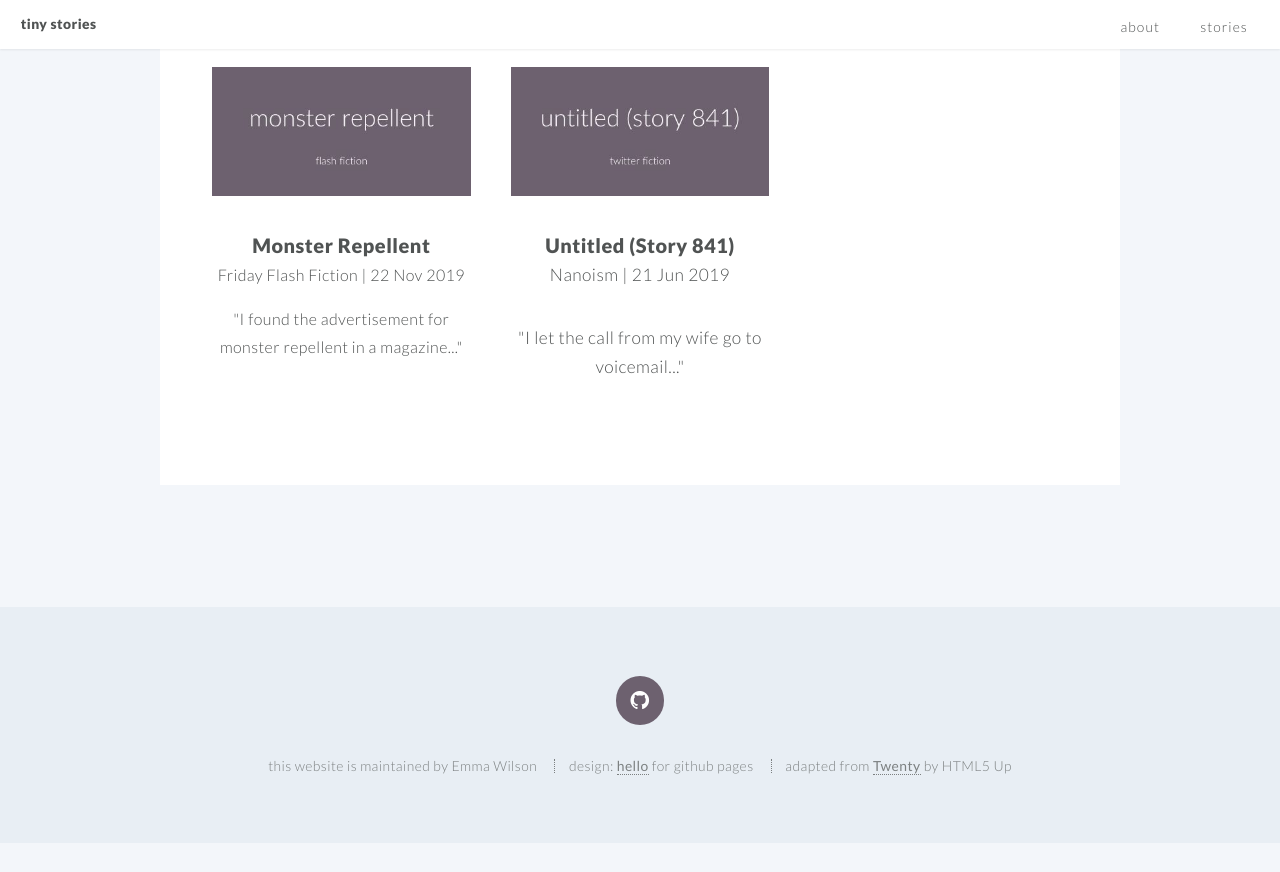
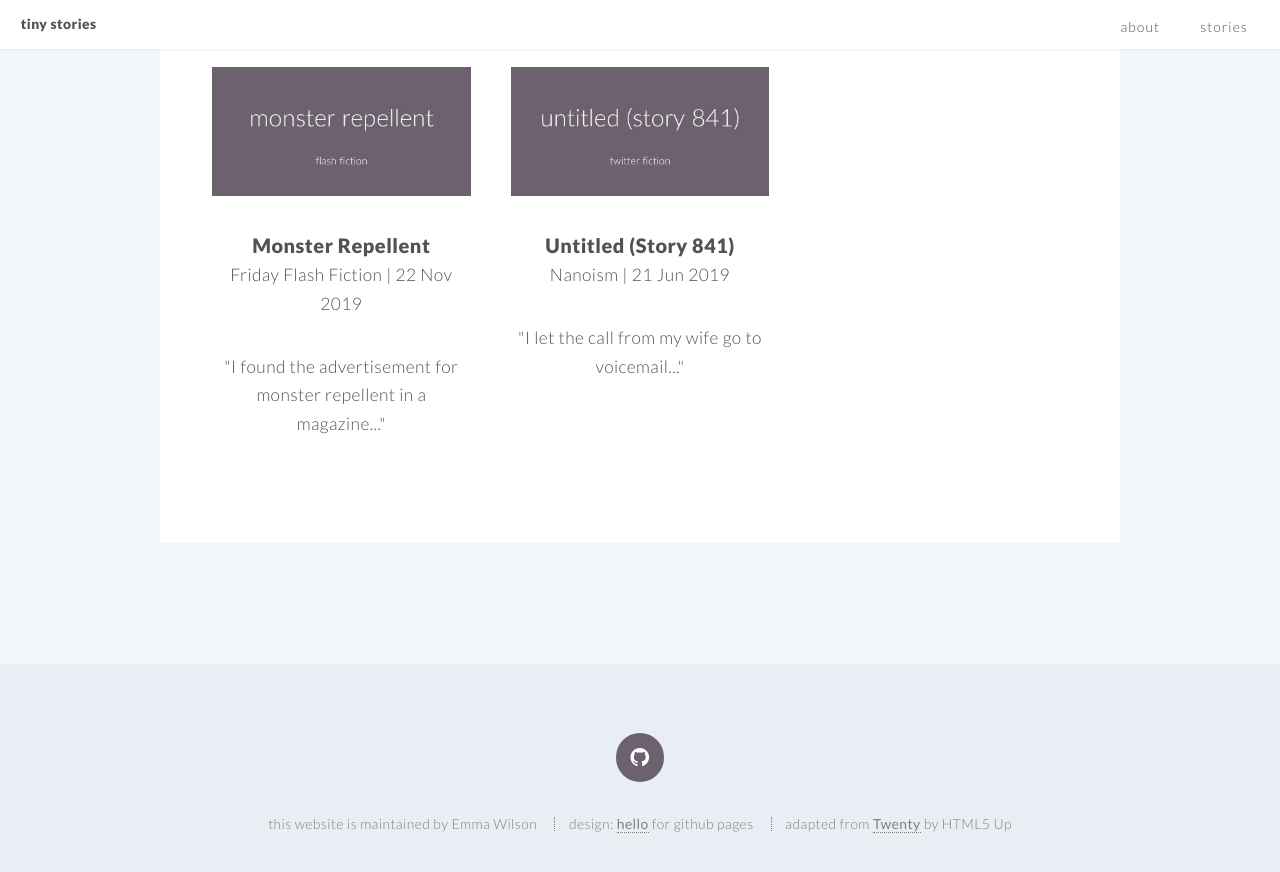
Before and after one commit to tinystories/tinystories.github.io, a Jekyll site: the page built from index.md, in a window 1280 px wide and 900 px high, scrolled down 2160 px. Shown: the top 872 px of the window. Built offline with Jekyll 4.4.1, drawn with Linux system fonts in a browser that asks for light colours; before the commit the page ends 3003 px from its top, so only the background shows below that.

Commit message:
Fix heading level

```diff
--- a/_includes/02_monster_repellent.html
+++ b/_includes/02_monster_repellent.html
@@ -1,3 +1,3 @@
 <h1><a href="https://www.fridayflashfiction.com/100-word-stories/monster-repellent-by-emma-wilson">Monster Repellent</a></h1>
-<h2>Friday Flash Fiction | 22 Nov 2019<h2>
+<p>Friday Flash Fiction | 22 Nov 2019</p>
 <p>"I found the advertisement for monster repellent in a magazine..."</p>
```
